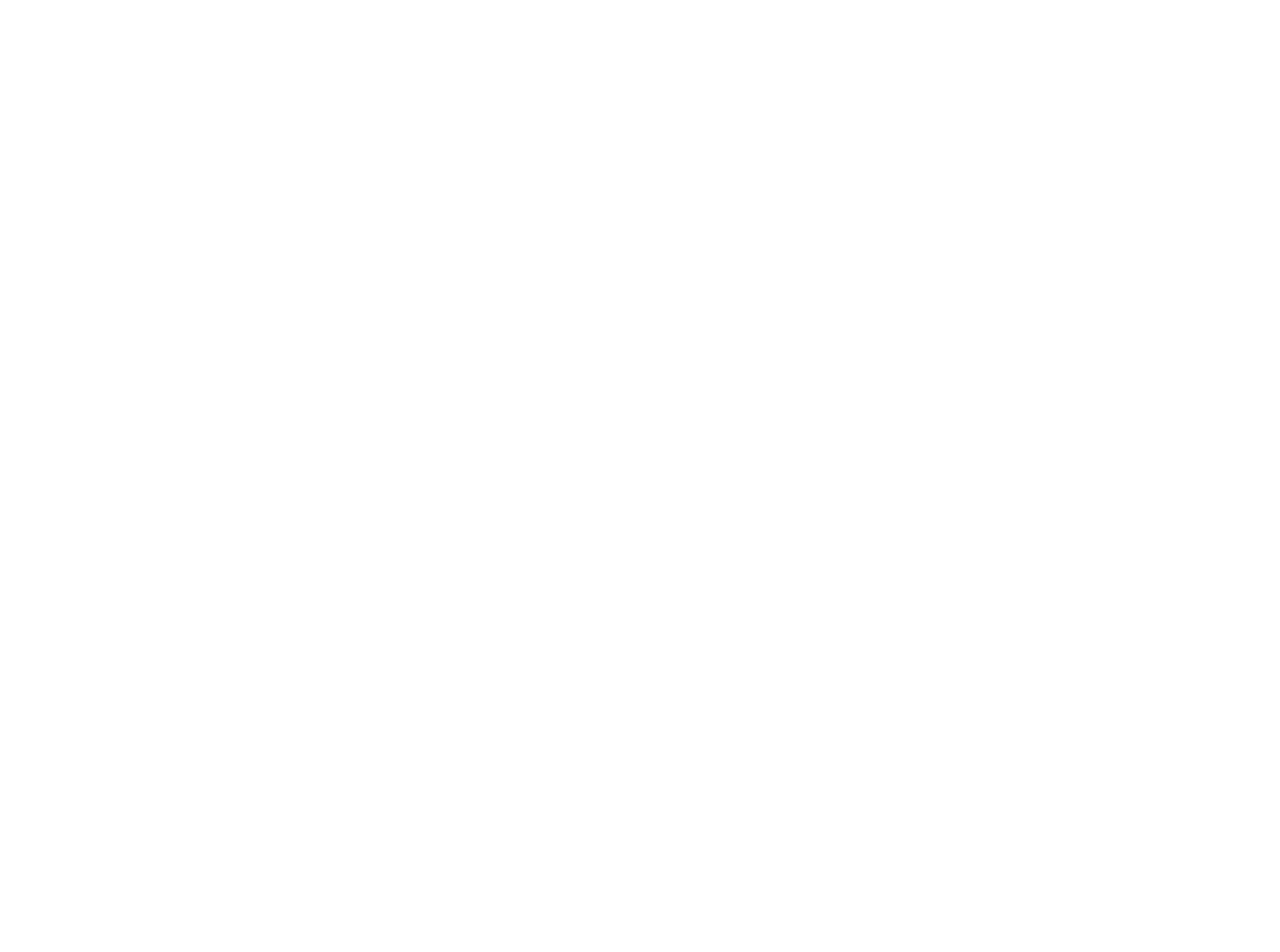
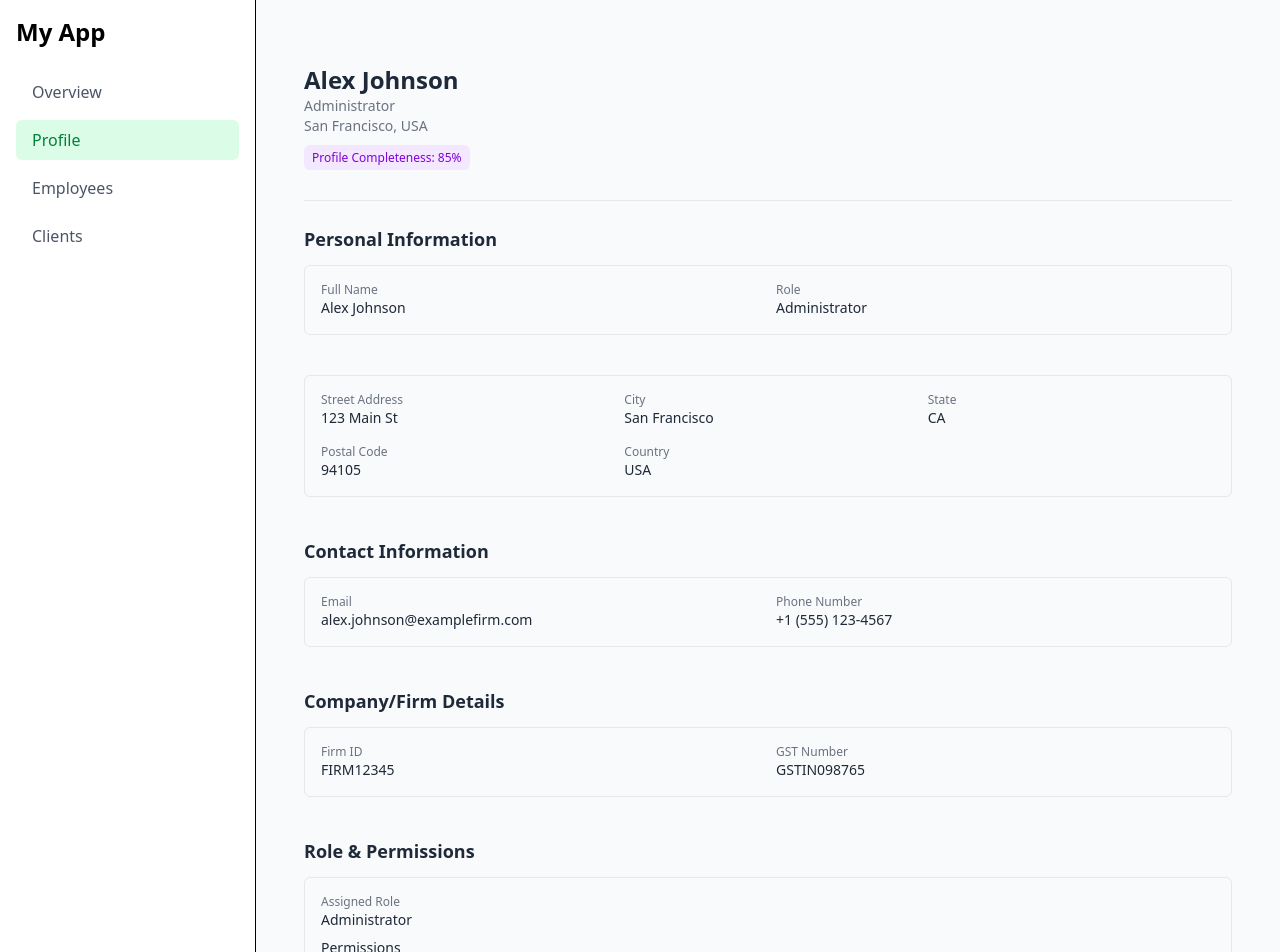
Before and after one commit to amitpurohit47/taxwiz-ui, a React (Vite) app: page /profile in a window 1280 px wide. Before the commit this address had no page. Shown: the top 952 px of the page. Before the commit the page ends 800 px from the top, so only its background shows below. Built offline with nearby package versions, Linux system fonts and the light colour scheme.

Commit message:
added admin dashboard sidebar and profile

```diff
--- /dev/null
+++ b/src/components/SidebarLayout.tsx
@@ -0,0 +1,40 @@
+import { NavLink, Outlet } from "react-router-dom";
+
+const SidebarLayout: React.FC = () => {
+  return (
+    <div className="flex min-h-screen bg-gray-50">
+      {/* Sidebar */}
+      <aside className="w-64 bg-white border-r p-4">
+        <h1 className="text-2xl font-bold mb-6">My App</h1>
+        <nav className="flex flex-col gap-2">
+          {[
+            { to: "/", label: "Overview" },
+            { to: "/profile", label: "Profile" },
+            { to: "/employees", label: "Employees" },
+            { to: "/clients", label: "Clients" },
+          ].map(({ to, label }) => (
+            <NavLink
+              key={to}
+              to={to}
+              end
+              className={({ isActive }) =>
+                `px-4 py-2 rounded-md font-medium ${
+                  isActive ? "bg-green-100 text-green-700" : "text-gray-600 hover:bg-gray-100"
+                }`
+              }
+            >
+              {label}
+            </NavLink>
+          ))}
+        </nav>
+      </aside>
+
+      {/* Main content */}
+      <main className="flex-1 p-6 overflow-auto">
+        <Outlet />
+      </main>
+    </div>
+  );
+};
+
+export default SidebarLayout;
--- a/src/pages/Client.tsx
+++ b/src/pages/Client.tsx
@@ -14,3 +14,4 @@ function Clients() {
     </div>
   );
 }
+export default Clients;
--- a/src/pages/Dashboard.tsx
+++ b/src/pages/Dashboard.tsx
@@ -1,6 +1,7 @@
 import { useState } from "react";
 import { cn } from "@/lib/utils";
 import { Button } from "@/components/ui/button";
+import Profile from "./Profile";
 
 const tabs = ["Overview", "Clients", "Employees", "Profile"];
 
--- a/src/pages/Employee.tsx
+++ b/src/pages/Employee.tsx
@@ -14,3 +14,5 @@ function Employees() {
     </div>
   );
 }
+
+export default Employees;
--- a/src/pages/Overview.tsx
+++ b/src/pages/Overview.tsx
@@ -1,4 +1,4 @@
-function Overview() {
+export default function Overview() {
   return (
     <div>
       <h3 className="text-xl font-semibold mb-4">Latest Clients</h3>
--- a/src/pages/Profile.tsx
+++ b/src/pages/Profile.tsx
@@ -1,16 +1,135 @@
+import React from "react";
 
-function Profile() {
+type AdminInfo = {
+  name: string;
+  role: string;
+  location: string;
+  email: string;
+  phone: string;
+  firmId: string;
+  gstNumber: string;
+  address: {
+    street: string;
+    city: string;
+    state: string;
+    postalCode: string;
+    country: string;
+  };
+  permissions: string[];
+};
+
+const adminData: AdminInfo = {
+  name: "Alex Johnson",
+  role: "Administrator",
+  location: "San Francisco, USA",
+  email: "alex.johnson@examplefirm.com",
+  phone: "+1 (555) 123-4567",
+  firmId: "FIRM12345",
+  gstNumber: "GSTIN098765",
+  address: {
+    street: "123 Main St",
+    city: "San Francisco",
+    state: "CA",
+    postalCode: "94105",
+    country: "USA",
+  },
+  permissions: ["Manage Users", "View Reports", "Edit Settings", "Access System Logs"],
+};
+
+const Profile: React.FC = () => {
+  const { name, role, location, email, phone, firmId, gstNumber, address, permissions } = adminData;
+
   return (
-    <div>
-      <h3 className="text-xl font-semibold mb-4">Firm Profile</h3>
-      <div className="bg-white p-6 shadow-sm rounded space-y-2">
-        <p><strong>Firm Name:</strong> ABC Associates</p>
-        <p><strong>Firm ID:</strong> 123456</p>
-        <p><strong>Email:</strong> firm@example.com</p>
-        <p><strong>Phone:</strong> +91-9876543210</p>
-        <p><strong>GST No:</strong> 22ABCDE1234F1Z5</p>
-        <p><strong>Address:</strong> 123 Street, City, State, 000000</p>
+    <div className="max-w-5xl mx-auto px-6 py-10 text-gray-800">
+      {/* Header */}
+      <div className="mb-8">
+        <h2 className="text-2xl font-semibold">{name}</h2>
+        <p className="text-sm text-gray-500">{role}</p>
+        <p className="text-sm text-gray-500">{location}</p>
+        <div className="mt-2">
+          <span className="text-xs text-purple-700 font-medium bg-purple-100 px-2 py-1 rounded-md">
+            Profile Completeness: 85%
+          </span>
+        </div>
+      </div>
+
+      <div className="space-y-10 border-t border-gray-200 pt-6">
+        {/* Section: Personal Information */}
+        <Section title="Personal Information">
+          <div className="grid grid-cols-1 sm:grid-cols-2 gap-4">
+            <InfoRow label="Full Name" value={name} />
+            <InfoRow label="Role" value={role} />
+          </div>
+        </Section>
+
+        {/* Section: Address */}
+        <Section>
+          <div className="grid grid-cols-2 md:grid-cols-3 gap-4">
+            <InfoRow label="Street Address" value={address.street} />
+            <InfoRow label="City" value={address.city} />
+            <InfoRow label="State" value={address.state} />
+            <InfoRow label="Postal Code" value={address.postalCode} />
+            <InfoRow label="Country" value={address.country} />
+          </div>
+        </Section>
+
+        {/* Section: Contact Information */}
+        <Section title="Contact Information">
+          <div className="grid grid-cols-1 sm:grid-cols-2 gap-4">
+            <InfoRow label="Email" value={email} />
+            <InfoRow label="Phone Number" value={phone} />
+          </div>
+        </Section>
+
+        {/* Section: Company/Firm Details */}
+        <Section title="Company/Firm Details">
+          <div className="grid grid-cols-1 sm:grid-cols-2 gap-4">
+            <InfoRow label="Firm ID" value={firmId} />
+            <InfoRow label="GST Number" value={gstNumber} />
+          </div>
+        </Section>
+
+        {/* Section: Role & Permissions */}
+        <Section title="Role & Permissions">
+          <InfoRow label="Assigned Role" value={role} />
+          <div className="mt-2">
+            <p className="font-medium text-sm mb-1">Permissions</p>
+            <ul className="list-disc list-inside text-sm text-gray-700">
+              {permissions.map((perm, i) => (
+                <li key={i}>{perm}</li>
+              ))}
+            </ul>
+          </div>
+        </Section>
+
+        {/* Section: Account Actions */}
+        <Section title="Account Actions">
+          <div className="space-x-4">
+            <button className="px-4 py-2 rounded-md bg-blue-600 text-white text-sm font-medium hover:bg-blue-700">
+              Change Username
+            </button>
+            <button className="px-4 py-2 rounded-md bg-gray-200 text-sm font-medium hover:bg-gray-300">
+              Change Password
+            </button>
+          </div>
+        </Section>
       </div>
     </div>
   );
-}
+};
+
+const Section: React.FC<{ title?: string; children: React.ReactNode }> = ({ title, children }) => (
+  <div>
+    {title && <h3 className="text-lg font-semibold mb-3">{title}</h3>}
+    <div className="border border-gray-200 rounded-md p-4">{children}</div>
+  </div>
+);
+
+const InfoRow: React.FC<{ label: string; value: string }> = ({ label, value }) => (
+  <div>
+    <p className="text-xs text-gray-500">{label}</p>
+    <p className="text-sm font-medium text-gray-800">{value}</p>
+  </div>
+);
+
+export default Profile;
--- a/src/routes/AppRouter.tsx
+++ b/src/routes/AppRouter.tsx
@@ -1,11 +1,22 @@
 import React from "react";
 import { BrowserRouter, Route, Routes } from "react-router-dom";
+import Overview from "../pages/Overview";
 import Login from "../pages/Login";
+import SidebarLayout from "../components/SidebarLayout";
+import Profile from "../pages/Profile";
+import Employees from "../pages/Employee";
+import Clients from "../pages/Client";
 
 const AppRouter = () => {
   return <BrowserRouter>
     <Routes>
         <Route path="/login" element={<Login />} />
+        <Route path="/" element={<SidebarLayout />}>
+          <Route index element={<Overview />} />
+          <Route path="profile" element={<Profile />} />
+          <Route path="employees" element={<Employees />} />
+          <Route path="clients" element={<Clients />} />
+        </Route>
     </Routes>
 
   </BrowserRouter>;
```
